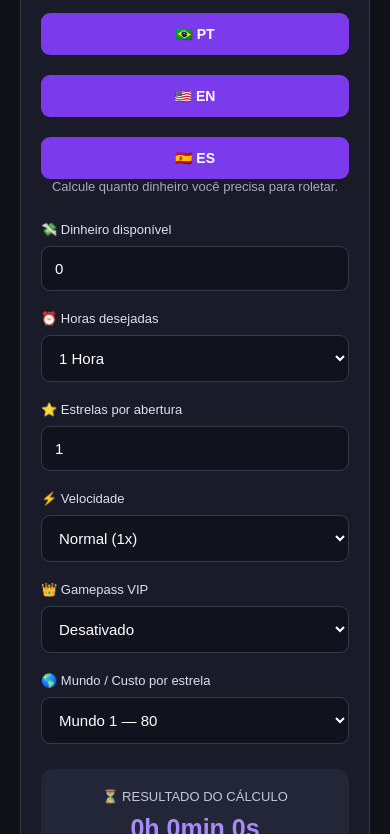
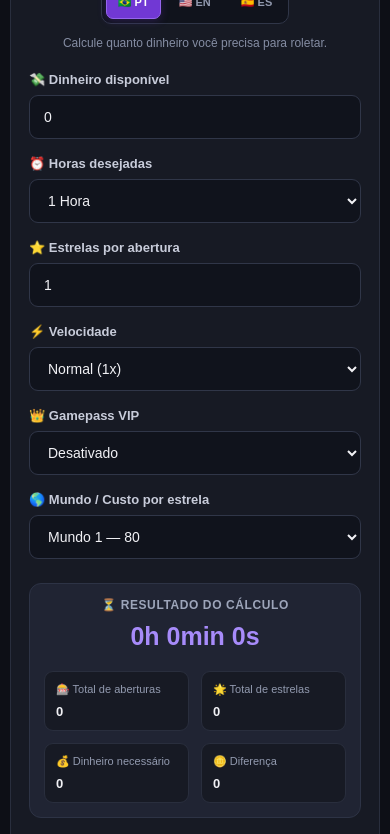
Before and after one commit to NycolasBDeOliveira/Gacha-Time-Calculator, a plain HTML site: page index.html in a window 390 px wide. Shown: the part 85-919 px from the top of the page. Drawn offline with Linux system fonts and the light colour scheme.

Commit message:
Refactor styles in style.css for better UI
Updated styles for various elements including header, buttons, and results section. Adjusted padding, colors, and layout for improved appearance and responsiveness.

```diff
--- a/style.css
+++ b/style.css
@@ -10,150 +10,330 @@ body {
     display: flex;
     justify-content: center;
     align-items: center;
-    padding: 20px;
-    background: #101116;
-    color: #fff;
+    padding: 24px;
+    background: #0d0f16;
+    color: #f1f1f5;
     font-family: Arial, sans-serif;
 }
 
+/* CONTAINER PRINCIPAL */
+
 .container {
     width: 100%;
-    max-width: 480px;
+    max-width: 600px;
     padding: 30px;
-    background: #191c28;
-    border: 1px solid #34394e;
-    border-radius: 15px;
+    background: #171a24;
+    border: 1px solid #292e3d;
+    border-radius: 16px;
 }
 
-h1 {
-    text-align: center;
-    font-size: 25px;
-    margin-bottom: 8px;
+/* CABEÇALHO */
+
+.header {
+    display: flex;
+    align-items: center;
+    justify-content: space-between;
+    gap: 16px;
+    margin-bottom: 12px;
 }
+
+.header h1 {
+    font-size: 23px;
+    font-weight: 700;
+    white-space: nowrap;
+}
+
+/* BOTÕES DE IDIOMA */
+
+.language-switch {
+    display: flex;
+    align-items: center;
+    justify-content: flex-end;
+    gap: 6px;
+    flex-shrink: 0;
+    padding: 4px;
+    background: #10131c;
+    border: 1px solid #303648;
+    border-radius: 10px;
+}
+
+.language-switch button {
+    width: auto;
+    min-width: 48px;
+    height: 32px;
+    margin: 0;
+    padding: 0 11px;
+
+    background: transparent;
+    border: 1px solid transparent;
+    border-radius: 7px;
+
+    color: #929aaf;
+    font-size: 11px;
+    font-weight: 700;
+
+    cursor: pointer;
+    transition: all .2s ease;
+}
+
+.language-switch button:hover {
+    background: #252a3a;
+    color: #fff;
+}
+
+.language-switch button.active {
+    background: #7138d4;
+    border-color: #9565ed;
+    color: #fff;
+    box-shadow: 0 2px 8px rgba(113, 56, 212, .25);
+}
+
+/* SUBTÍTULO */
 
 .subtitle {
     text-align: center;
-    color: #a5a9ba;
+    color: #858da3;
     font-size: 13px;
-    margin-bottom: 28px;
+    margin-bottom: 25px;
 }
 
+/* CAMPOS E OPÇÕES */
+
 .field {
-    margin-bottom: 20px;
+    width: 100%;
+    margin-bottom: 17px;
 }
 
 label {
     display: block;
-    margin-bottom: 9px;
+    margin-bottom: 8px;
     font-size: 13px;
-    color: #dce0f0;
+    font-weight: 600;
+    color: #c8ccda;
 }
 
 input,
 select {
+    display: block;
     width: 100%;
-    padding: 13px;
+    height: 44px;
+    padding: 0 14px;
+
     border-radius: 9px;
-    border: 1px solid #34394e;
-    background: #10131e;
-    color: #fff;
-    font-size: 15px;
+    border: 1px solid #303648;
+
+    background: #10131c;
+    color: #f1f1f5;
+
+    font-size: 14px;
     outline: none;
-    transition: .2s;
+
+    transition: border-color .2s, background .2s;
 }
 
 input:focus,
 select:focus {
     border-color: #8b5cf6;
+    background: #141724;
 }
 
-.grid {
-    display: grid;
-    grid-template-columns: 1fr;
-    gap: 12px;
+select {
+    cursor: pointer;
 }
 
+/* CAMPO DE ESTRELAS */
+
+.stars-field {
+    width: 100%;
+    margin-bottom: 17px;
+}
+
+.stars-input {
+    width: 100%;
+    height: 44px;
+    margin-left: 0;
+    padding: 0 14px;
+
+    font-size: 14px;
+    font-weight: 400;
+
+    border-color: #303648;
+    background: #10131c;
+}
+
+.stars-input:focus {
+    border-color: #8b5cf6;
+    background: #141724;
+}
+
+/* RESULTADOS */
+
 .results {
-    margin-top: 25px;
+    width: 100%;
+    margin-top: 24px;
     padding: 20px;
-    background: #222637;
+
+    background: #202433;
+    border: 1px solid #2d3345;
     border-radius: 12px;
 }
 
 .result-title {
     text-align: center;
-    color: #c5c8d8;
-    font-size: 13px;
+    color: #9da5ba;
+    font-size: 12px;
+    font-weight: 600;
+    letter-spacing: .6px;
     margin-bottom: 10px;
 }
 
 .time {
     text-align: center;
     font-size: 30px;
-    font-weight: bold;
+    font-weight: 700;
     color: #a78bfa;
-    margin-bottom: 22px;
+    margin-bottom: 20px;
     overflow-wrap: anywhere;
 }
 
+/* QUADROS DE ESTATÍSTICAS */
+
 .stats {
     display: grid;
-    grid-template-columns: 1fr 1fr;
+    grid-template-columns: repeat(2, minmax(0, 1fr));
     gap: 12px;
 }
 
 .stat {
     min-width: 0;
-    padding: 14px;
-    background: #191c28;
-    border-radius: 10px;
+    padding: 15px;
+
+    background: #171a24;
+    border: 1px solid #292e3d;
+    border-radius: 9px;
 }
 
 .stat span {
     display: block;
-    color: #aeb5ca;
+    color: #929aaf;
     font-size: 11px;
-    margin-bottom: 7px;
+    margin-bottom: 8px;
 }
 
 .stat strong {
     display: block;
-    font-size: 16px;
+    color: #f1f1f5;
+    font-size: 15px;
+    font-weight: 700;
     overflow-wrap: anywhere;
 }
 
-button {
+/* BOTÃO DE RESTAURAÇÃO */
+
+#resetButton {
+    display: block;
     width: 100%;
-    margin-top: 20px;
-    padding: 13px;
-    border: none;
+    height: 44px;
+    margin-top: 18px;
+
+    border: 1px solid #7441d5;
     border-radius: 9px;
-    background: #7c3aed;
+
+    background: #7138d4;
     color: #fff;
-    font-size: 14px;
-    font-weight: bold;
+
+    font-size: 13px;
+    font-weight: 700;
+
     cursor: pointer;
-    transition: .2s;
+    transition: background .2s, transform .2s;
 }
 
-button:hover {
-    background: #6d28d9;
+#resetButton:hover {
+    background: #824bea;
 }
+
+#resetButton:active {
+    transform: scale(.98);
+}
+
+/* RODAPÉ */
 
 .footer {
     text-align: center;
-    margin-top: 20px;
-    color: #777e94;
+    margin-top: 18px;
+    color: #687087;
     font-size: 11px;
 }
 
-@media (max-width: 400px) {
+/* TABLETS E TELAS MENORES */
+
+@media (max-width: 650px) {
+    body {
+        padding: 16px;
+        align-items: flex-start;
+    }
+
     .container {
-        padding: 20px;
+        max-width: 100%;
+        padding: 22px;
+    }
+
+    .header {
+        flex-wrap: wrap;
+        gap: 12px;
+    }
+
+    .header h1 {
+        font-size: 21px;
+    }
+
+    .language-switch {
+        margin-left: auto;
+    }
+}
+
+/* CELULARES */
+
+@media (max-width: 420px) {
+    body {
+        padding: 10px;
+    }
+
+    .container {
+        padding: 18px;
+    }
+
+    .header {
+        flex-direction: column;
+        align-items: center;
+    }
+
+    .header h1 {
+        font-size: 21px;
+    }
+
+    .language-switch {
+        margin: 0;
+        justify-content: center;
+    }
+
+    .language-switch button {
+        min-width: 55px;
+        height: 34px;
+    }
+
+    .subtitle {
+        font-size: 12px;
+        margin-bottom: 22px;
     }
 
     .time {
         font-size: 25px;
+    }
+
+    .results {
+        padding: 14px;
     }
 
     .stat {
@@ -161,6 +341,6 @@ button:hover {
     }
 
     .stat strong {
-        font-size: 14px;
+        font-size: 13px;
     }
 }
```
